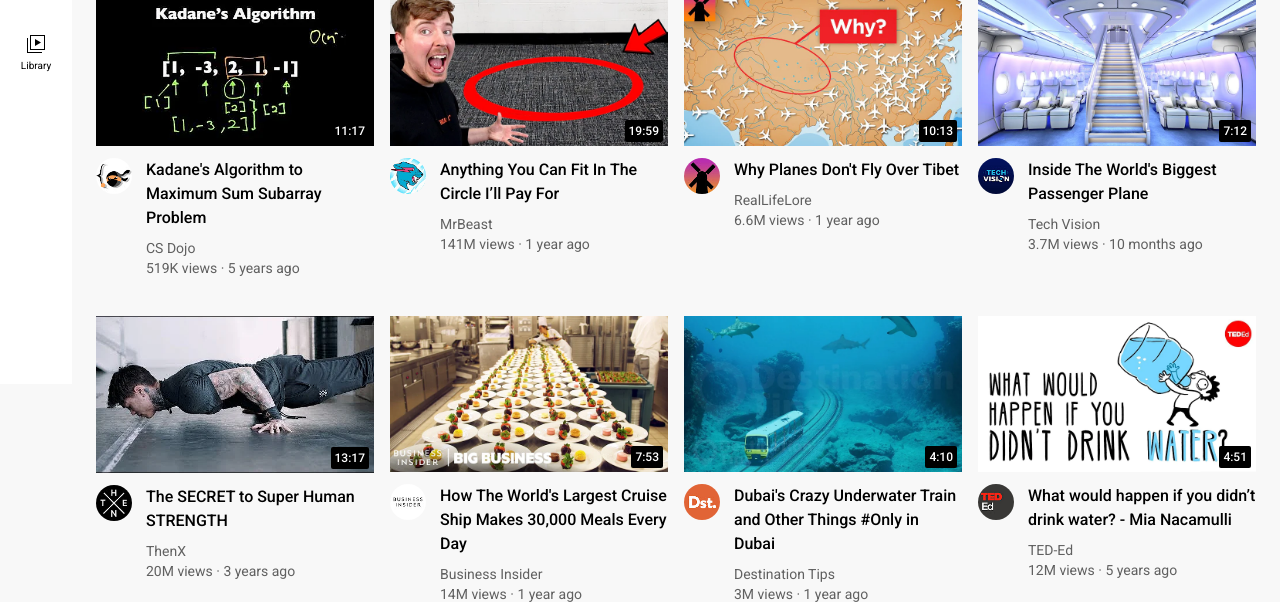
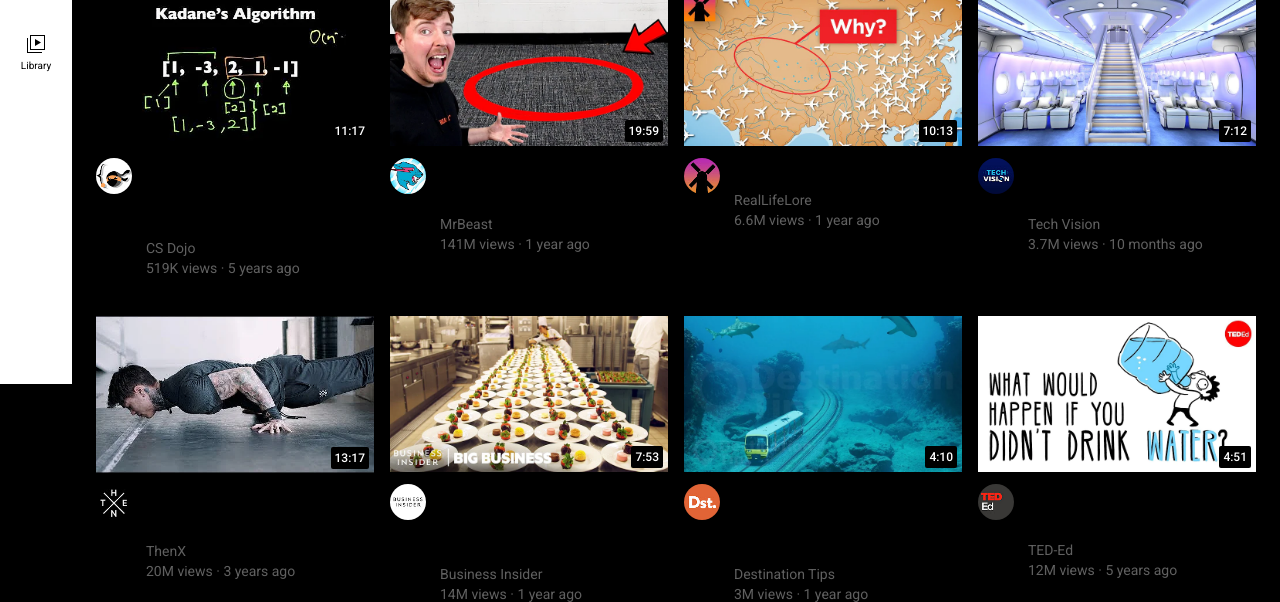
Before and after one commit to voutadi/supersimple-website, a plain HTML site: page index.html in a window 1280 px wide. Shown: the part 416-1018 px from the top of the page. Drawn offline with Linux system fonts and the light colour scheme.

Commit message:
Update general.css

```diff
--- a/styles/general.css
+++ b/styles/general.css
@@ -10,5 +10,5 @@ body {
   padding-top: 80px;
   padding-left: 96px;
   padding-right: 24px;
-  background-color: rgb(248, 248, 248);
+  background-color: rgb(000,000, 000);
 }
```
